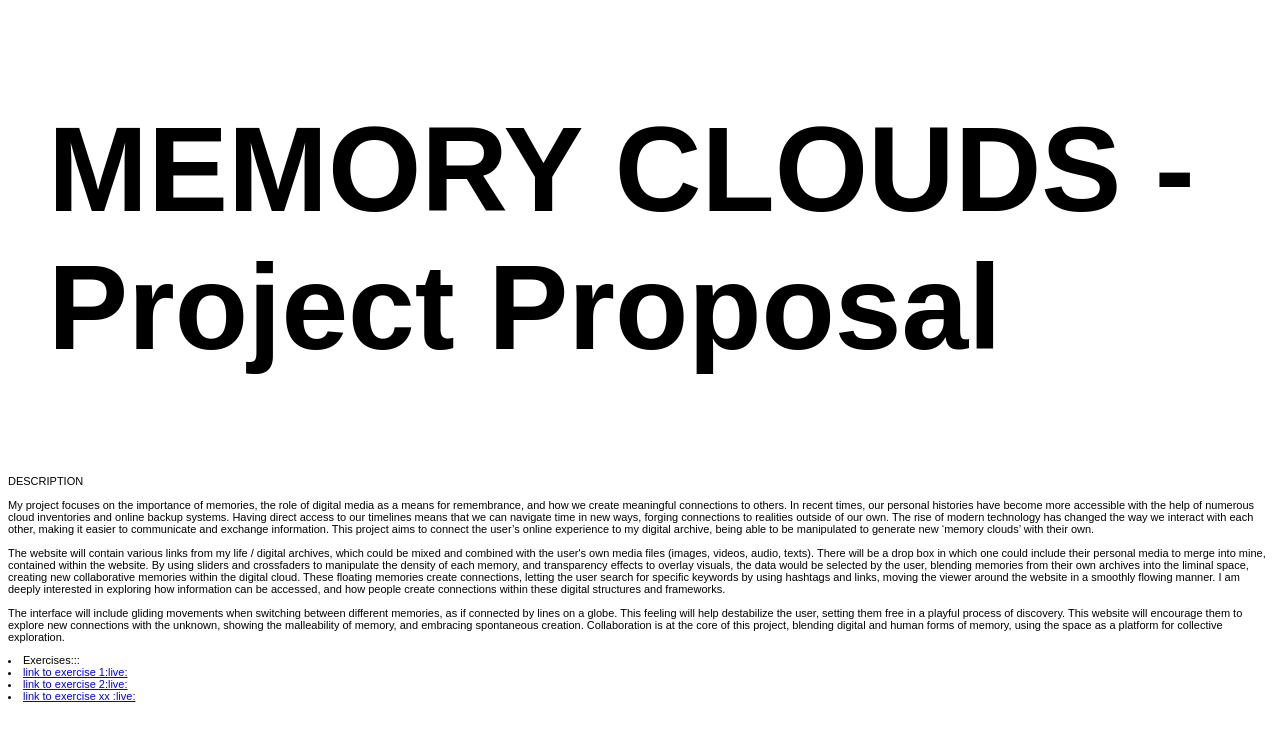
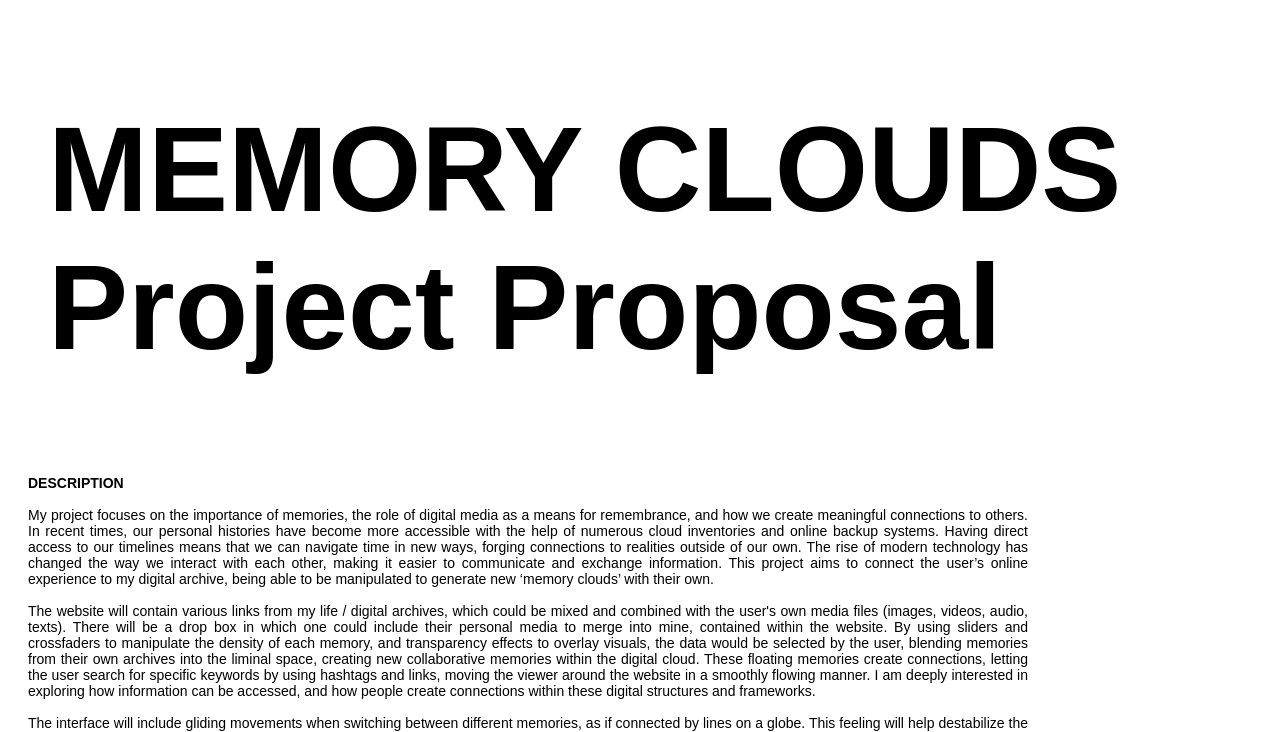
Before and after one commit to fdg84/CART-351, a PHP site: page /Project_Proposal/proposal.html in a window 1280 px wide. Shown: the top 732 px of the page. Run offline with PHP 8.4, Linux system fonts and the light colour scheme.

Commit message:
Added - Text Alignments

```diff
--- a/WEBSITE/Project_Proposal/css/main.css
+++ b/WEBSITE/Project_Proposal/css/main.css
@@ -12,21 +12,25 @@ h2{
 }
 
 li{
-  text-align: left;
+  text-align: justify;
   font-family: Arial, Helvetica, sans-serif;
-  font-size: 11px;
+  font-size: 14px;
 }
 
-li {}
-
 a{
-  text-align: left;
+  text-align: justify;
   font-family: Arial, Helvetica, sans-serif;
-  font-size: 11px;
+  font-size: 14px;
 }
 
 p {
-  text-align: left;
+  text-align: justify;
   font-family: Arial, Helvetica, sans-serif;
-  font-size: 11px;
+  font-size: 14px;
 }
+
+div {
+  text-align: center;
+  width:1000px;
+  margin-left:20px;
+  }
--- a/WEBSITE/Project_Proposal/proposal.html
+++ b/WEBSITE/Project_Proposal/proposal.html
@@ -12,36 +12,55 @@
 
   <header>
     <ul>
-    <h2> MEMORY CLOUDS - Project Proposal</h2>
+    <h2> MEMORY CLOUDS<br>
+      Project Proposal</h2>
     </ul>
+    <div>
     <p>
-        DESCRIPTION
+        <b>DESCRIPTION</b>
         <br><br>
         My project focuses on the importance of memories, the role of digital media as a means for remembrance, and how we create meaningful connections to others. In recent times, our personal histories have become more accessible with the help of numerous cloud inventories and online backup systems. Having direct access to our timelines means that we can navigate time in new ways, forging connections to realities outside of our own. The rise of modern technology has changed the way we interact with each other, making it easier to communicate and exchange information. This project aims to connect the user’s online experience to my digital archive, being able to be manipulated to generate new ‘memory clouds’ with their own.
         <br><br>
         The website will contain various links from my life / digital archives, which could be mixed and combined with the user's own media files (images, videos, audio, texts). There will be a drop box in which one could include their personal media to merge into mine, contained within the website. By using sliders and crossfaders to manipulate the density of each memory, and transparency effects to overlay visuals, the data would be selected by the user, blending memories from their own archives into the liminal space, creating new collaborative memories within the digital cloud. These floating memories create connections, letting the user search for specific keywords by using hashtags and links, moving the viewer around the website in a smoothly flowing manner. I am deeply interested in exploring how information can be accessed, and how people create connections within these digital structures and frameworks.
         <br><br>
         The interface will include gliding movements when switching between different memories, as if connected by lines on a globe. This feeling will help destabilize the user, setting them free in a playful process of discovery. This website will encourage them to explore new connections with the unknown, showing the malleability of memory, and embracing spontaneous creation. Collaboration is at the core of this project, blending digital and human forms of memory, using the space as a platform for collective exploration.
+
+        <br><br><br><br>
+        <b>STORYBOARD</b>
+        <br><br>
+        <img id = 'imageContainer' data-active = "true"  src = "images/windows.jpg" />
+
+        <br><br><br><br>
+        <b>SIMILAR PROJECTS</b>
+        <br><br>
+        <a href="https://benfry.com/valence/index.html">Valence by Ben Fry</a>
+        <br><br>
+        Ben Fry’s Valence was the project that initially guided me towards my concept. I was very interested in using data clouds to share online information with the user. I like his use of spherical lines to create worlds with floating text, connecting data sets together in a simple yet abstract way. Valence is based on biological data, and was developed as his thesis entitled ‘Organic Information Design’. His use of large information sets intrigued me and pushed me to conceptualize a version in which the user could have access to ‘memory clouds’, morphing them in a dynamic manner. Valence utilizes a three-dimensional data visualizer which evolves over time, analyzing text and creating connections inside the complex grid of information.
+        <br><br>
+        <a href="http://stars.chromeexperiments.com/">100,000 Stars by Chrome Experiments</a>
+        <br><br>
+        This interplanetary website has a similar look and functions in an intuitive way which highly appealed to me. The smoothness of the zooming effect is very well done, and creates an amazing sensation for the viewer as you get closer to the internal structure of the cosmos. The scroll wheel is a great tool to include, due to its simplicity and active function. I want to use sliders and crossfaders to manipulate data on the website, for maximum interactivity.
+        <br><br>
+        <a href="https://isabtan.github.io/p3/?utm_source=substack&utm_medium=email">Jenni Ang’s Airtable Coin Collection by Isabelle Tan</a>
+        <br><br>
+        The website’s circular look and simplicity works well to convey its concept, using the clickable grid to activate information and images. Although it utilizes a ‘flat’ perspective, the page still retains its smooth function and aligns nicely with what I envisioned when brainstorming for my project. The grid becomes a maze in which we can get lost and discover new information.
+
+        <br><br><br><br>
+        <b>RESOURCES</b>
+        <br><br>
+        <a href="https://truth-and-beauty.net/projects/peakspotting">Data Visualization 01</a>
+        <br><br>
+        <a href="https://www.visualcinnamon.com/portfolio/sony-music-data-art/">Data Visualization 02</a>
+        <br><br>
+
+        <br><br>
+        <b>COMPARISON</b>
+        <br><br>
+        My project will be more intricate due to its concept, based on the user's ability to mix and manipulate online media sources with their own personal archives to create interesting AV combinations, transforming memories into new creative amalgamations. The online environment will have the ability to change dynamically in real-time according to the users’ input and digital interactions (camera, mouse, keyboard, microphone). By storing & retrieving data, the website will have the ability to dynamically evolve as an explorable space. My focus is on the use of information clouds, media hyperlinks, mapping audio and video fragments to the user, creating an interactive archive and AV mixer, to combine into new combinations, charting connections with keywords & hashtags.
+        <br><br><br><br><br><br>
     </p>
+    </div>
   <header>
-
-
-
-
-
-
-
-  <main>
-      <li> Exercises:::
-          <li><a href="#"> link to exercise 1:live:</a></li>
-          <li><a href="#"> link to exercise 2:live:</a></li>
-          <li><a href="#"> link to exercise xx :live:</a></li>
-      </li>
-    <br><br>
-
-    <img id = 'imageContainer' data-active = "true"  src = "images/windows.jpg" />
-</main>
-
 
 </body>
 </html>
```
